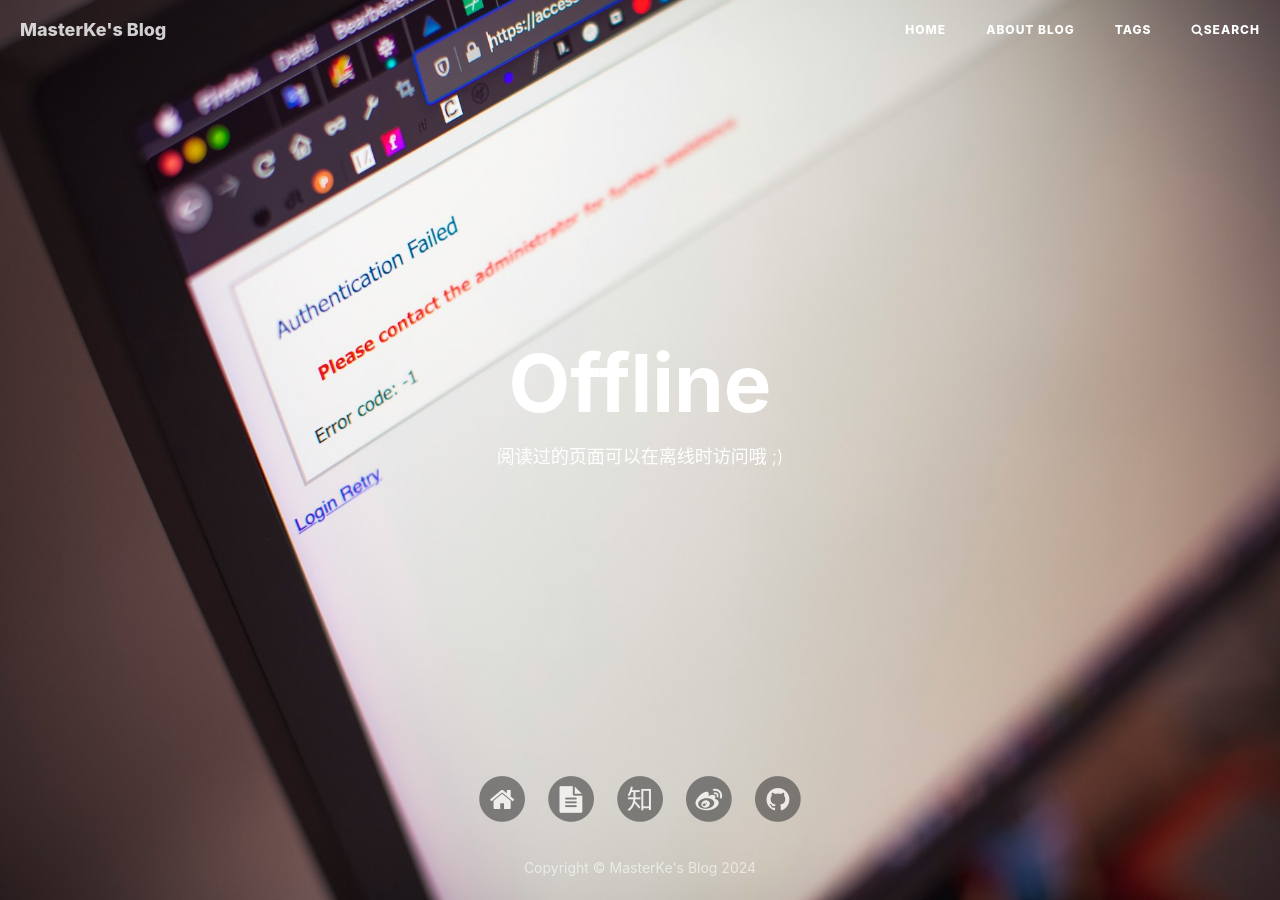
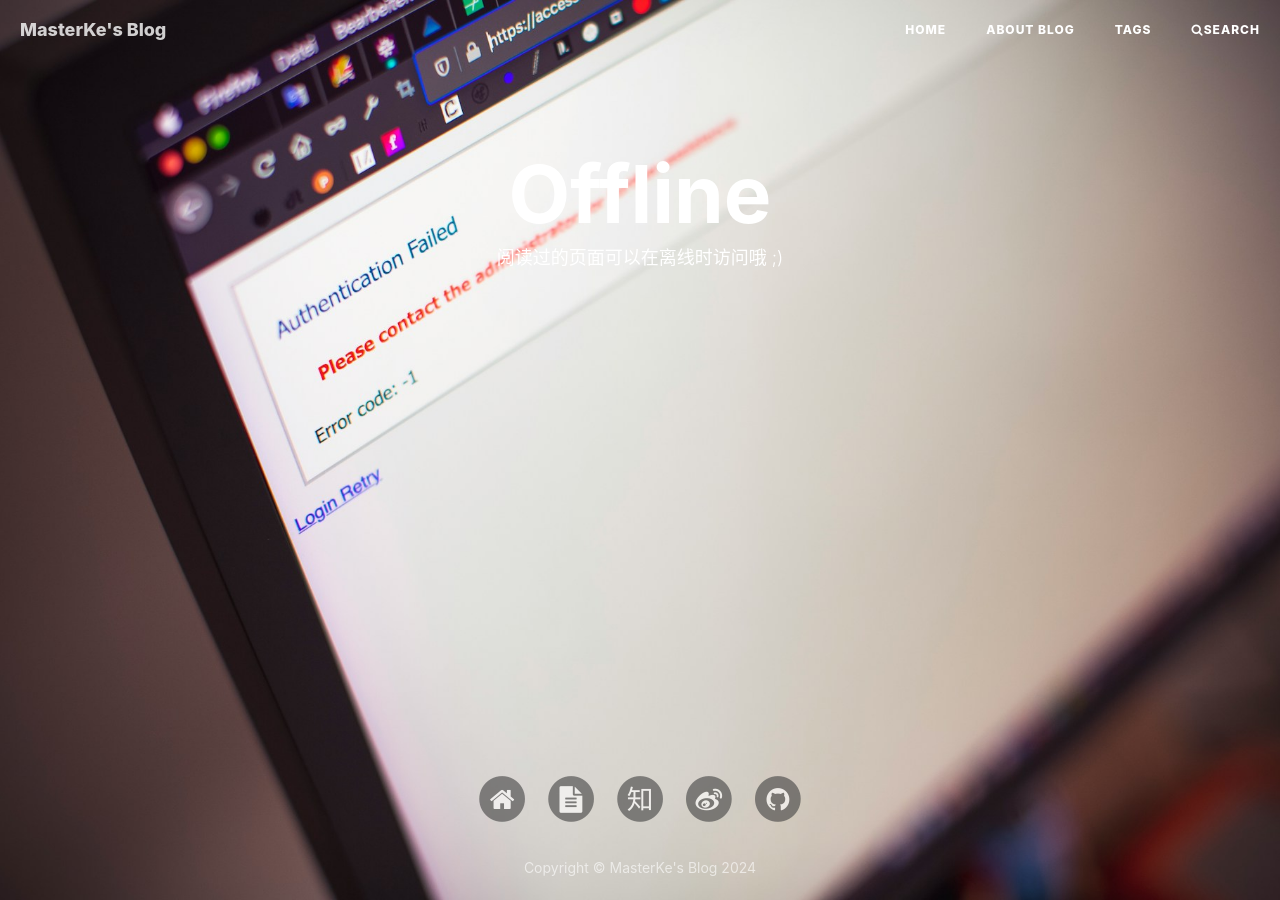
Before and after one commit to MasterKe2003/blog, a Jekyll site: the page built from offline.html, in a window 1280 px wide. Built offline with Jekyll 4.4.1, drawn with Linux system fonts in a browser that asks for light colours; nearby versions of some CDN libraries; comment, search, counter and statistics services are not loaded.

Commit message:
改回原来头图高度

```diff
--- a/_includes/intro-header.html
+++ b/_includes/intro-header.html
@@ -3,37 +3,35 @@
     @param {boolean} short
 {% endcomment %}
 
-
+{% if include.type == 'post' or include.type == 'page' %}
 <style type="text/css">
-    header.intro-header {
+    header.intro-header{
         position: relative;
-        height: 400px; /* 统一高度 */
         background-image: url('{{ site.baseurl }}/{% if page.header-img %}{{ page.header-img }}{% else %}{{ site.header-img }}{% endif %}');
         background: {{ page.header-bg-css }};
-        overflow: hidden;
     }
 
     {% if page.header-mask %}
-    header.intro-header .header-mask {
+    header.intro-header .header-mask{
         width: 100%;
         height: 100%;
         position: absolute;
-        background: rgba(0, 0, 0, {{ page.header-mask }});
+        background: rgba(0,0,0, {{ page.header-mask }});
     }
     {% endif %}
-    header iframe {
-        width: 100%;
-        height: 100%;
-        border: 0;
-    }
 </style>
+{% endif %}
 
-{% if include.type == 'post' or include.type == 'page' %}
-<header class="intro-header">
+{% if include.type == 'post' %}
+{% if page.header-style == 'text' %}
+<header class="intro-header style-text" >
+{% else %}
+<header class="intro-header" >
+{% endif %}
     <div class="header-mask"></div>
     {% if page.header-img-credit %}
     <div class="header-img-credit">
-        Image by <a href="//{{ page.header-img-credit-href }}">{{ page.header-img-credit }}</a>
+        Image by <a href="//{{page.header-img-credit-href}}">{{page.header-img-credit}}</a>
     </div>
     {% endif %}
     <div class="container">
@@ -46,6 +44,7 @@
                         {% endfor %}
                     </div>
                     <h1>{{ page.title }}</h1>
+                    {% comment %} always create a h2 for keeping the margin {% endcomment %}
                     <h2 class="subheading">{{ page.subtitle }}</h2>
                     <span class="meta">Posted by {% if page.author %}{{ page.author }}{% else %}{{ site.title }}{% endif %} on {{ page.date | date: "%B %-d, %Y" }}</span>
                 </div>
@@ -56,8 +55,23 @@
 {% endif %}
 
 {% if include.type == 'keynote' %}
-<header class="intro-header">
-    <iframe src="{{ page.iframe }}"></iframe>
+<style type="text/css">
+    header.intro-header{
+        height: 500px;
+        overflow: hidden;
+    }
+    header.intro-header .container{
+        visibility: hidden;
+    }
+    header iframe{
+        width: 100%;
+        height: 100%;
+        border: 0;
+    }
+</style>
+<header class="intro-header" >
+    <iframe src="{{page.iframe}}"></iframe>
+    <!-- keep for SEO -->
     <div class="container">
         <div class="row">
             <div class="col-lg-8 col-lg-offset-2 col-md-10 col-md-offset-1">
@@ -68,8 +82,10 @@
                         {% endfor %}
                     </div>
                     <h1>{{ page.title }}</h1>
+                    {% comment %} always create a h2 for keeping the margin {% endcomment %}
                     <h2 class="subheading">{{ page.subtitle }}</h2>
-                    <span class="meta">Posted by {% if page.author %}{{ page.author }}{% else %}{{ site.title }}{% endif %} on {{ page.date | date: "%B %-d, %Y" }}</span>
+                    <span class="meta">Posted by {% if page.author %}{{ page.author }}{% else %}{{ site.title }}{% endif %}
+                        on {{ page.date | date: "%B %-d, %Y" }}</span>
                 </div>
             </div>
         </div>
@@ -78,12 +94,16 @@
 {% endif %}
 
 {% if include.type == 'page' %}
-<header class="intro-header">
+<header class="intro-header" style="background-image: url('{{ site.baseurl }}/{% if page.header-img %}{{ page.header-img }}{% else %}{{ site.header-img }}{% endif %}')">
   <div class="header-mask"></div>
   <div class="container">
     <div class="row">
       <div class="col-lg-8 col-lg-offset-2 col-md-10 col-md-offset-1">
+        {% if include.short %}
         <div class="site-heading" id="tag-heading">
+        {% else %}
+        <div class="site-heading">
+        {% endif %}
           <h1>{% if page.title %}{{ page.title }}{% else %}{{ site.title }}{% endif %}</h1>
           <span class="subheading">{{ page.description }}</span>
         </div>
```
Lines whose indentation alone changed are shown as unchanged.
